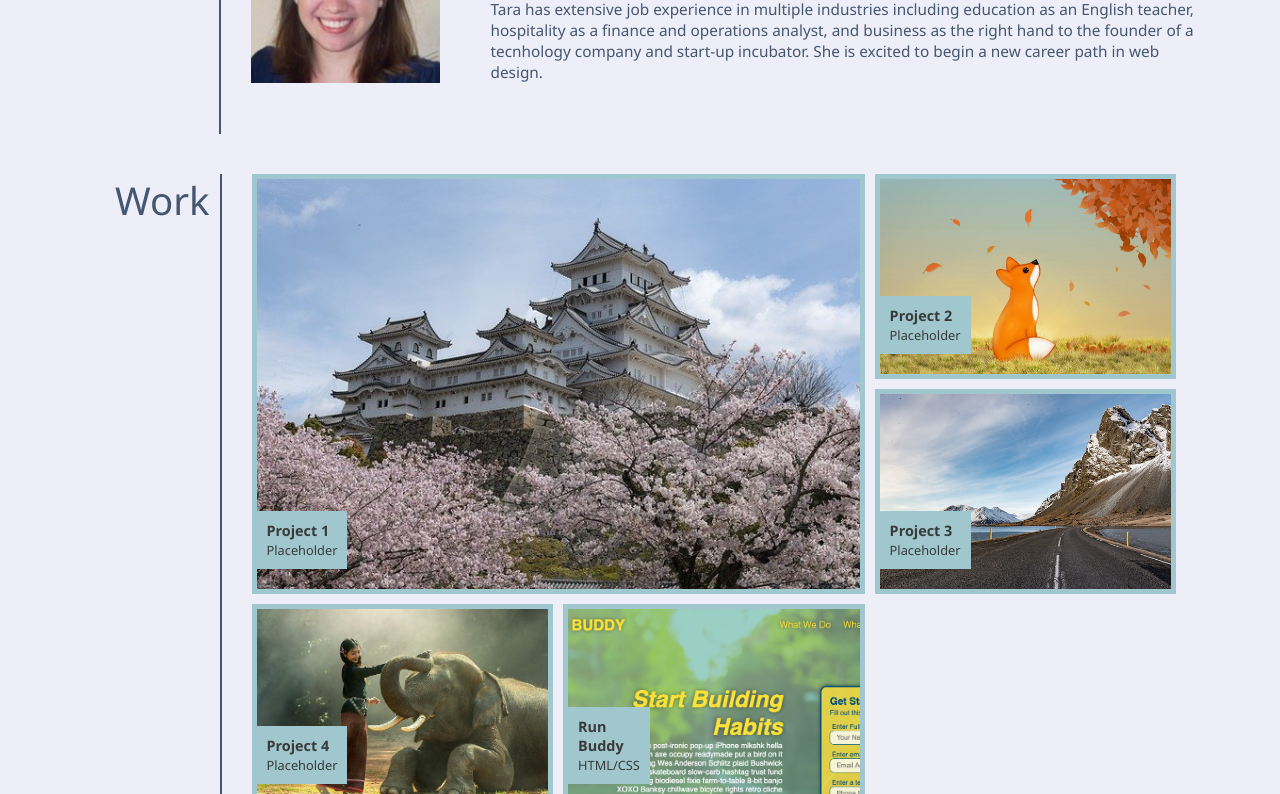
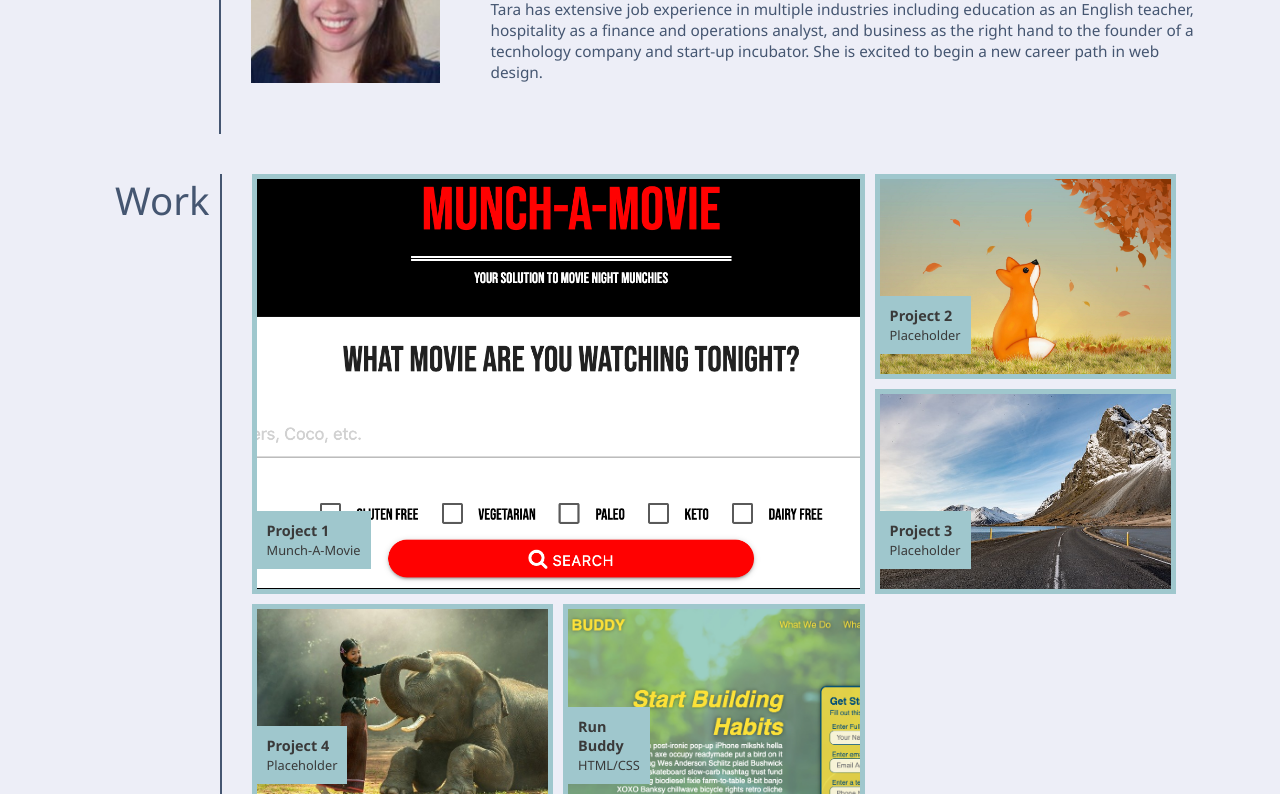
Before and after one commit to tbrichet/professional-portfolio, a plain HTML site: page index.html in a window 1280 px wide. Shown: the part 555-1349 px from the top of the page. Drawn offline with Linux system fonts and the light colour scheme.

Commit message:
group project

```diff
--- a/assets/style.css
+++ b/assets/style.css
@@ -167,14 +167,14 @@ header nav ul li a span {
     grid-column-end: 7;
     grid-row-start: 1;
     grid-row-end: 3;
-    background-image: url("../assets/images/project1.jpg");
+    background-image: url("../assets/images/project5.png");
     background-size: cover;
     background-position: center;
     position: relative;
 }
 
 .project-one:hover {
-    background-image: url(../assets/images/project1hover.jpg);
+    background-image: url("../assets/images/project5hover.jpg");
     transition: 0.5s;
 }
 
--- a/index.html
+++ b/index.html
@@ -69,9 +69,9 @@
                 <div class="grid-item project-one">
                    <h4>Project 1
                        <br />
-                       <span>Placeholder</span>
+                       <span>Munch-A-Movie</span>
                    </h4>
-                   <a class="imglink" href="./comingsoon.html" target="_blank" title="Coming Soon">Test</a>
+                   <a class="imglink" href="https://richardflores009.github.io/Munch-A-Movie/" target="_blank" title="Munch-A-Movie">Test</a>
                 </div>
 
                 <div class="grid-item project-two">
```
Also changed, not shown: assets/images/project5.png (added), assets/images/project5hover.jpg (added), 1 other file.
